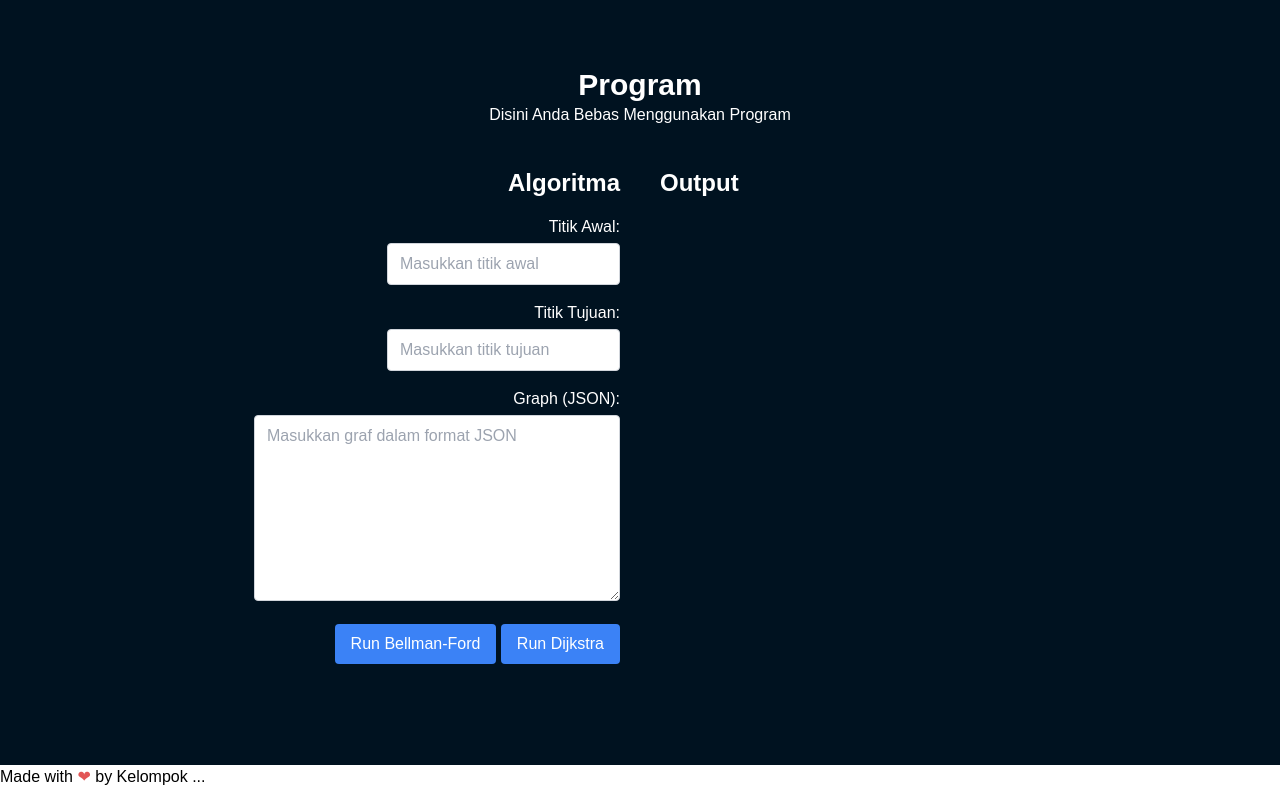
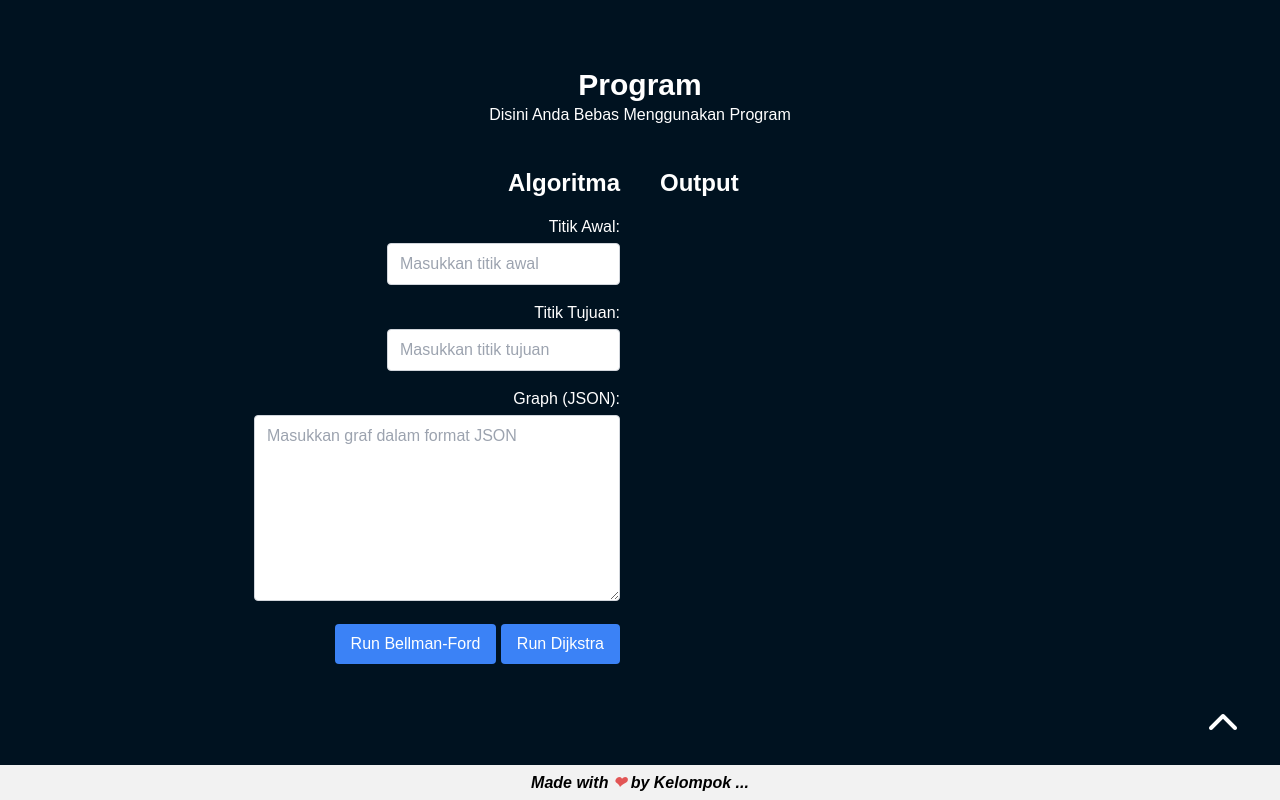
Before and after one commit to Fikri645/tubes-strategi-algoritma, a website: page public/index.html in a window 1280 px wide. Shown: the part 4035-4835 px from the top of the page. Drawn offline with Linux system fonts and the light colour scheme.

Commit message:
sedikit memperbaiki penampilan

```diff
--- a/public/index.html
+++ b/public/index.html
@@ -8,6 +8,7 @@
     <link rel="stylesheet" href="css/style.css" />
     <script src="js/algoritma.js"></script>
     <script defer src="js/index.js"></script>
+    <script src="https://kit.fontawesome.com/a54d2cbf95.js"></script>
   </head>
   <body>
     <section
@@ -41,11 +42,11 @@
             ></animate>
           </path>
         </svg>
-        <h1 class="text-4xl font-bold animasi-tulisan belum-muncul relative">
+        <h1 class="text-4xl font-bold animasi-tulisan belum-muncul hidden-kiri relative">
           Shortest Path Algorithms
         </h1>
         <h2
-          class="text-2xl font-semibold animasi-tulisan belum-muncul relative"
+          class="text-2xl font-semibold animasi-tulisan belum-muncul hidden-kiri relative"
         >
           Kelompok:
         </h2>
@@ -237,6 +238,9 @@
           <div id="run-time"></div>
         </div>
       </div>
+      <a href="#" class="to-top">
+        <i class="fas fa-chevron-up"></i>
+      </a>
     </section>
     <footer class="flex-rw">
       <p>Made with <span style="color: #e25555">❤</span> by Kelompok ...</p>
--- a/public/js/algoritma.js
+++ b/public/js/algoritma.js
@@ -8,7 +8,6 @@ function bellmanFord(graph, source) {
   }
   distance[source] = 0;
 
-  // Proses relaksasi pada setiap edge
   for (let i = 0; i < Object.keys(graph).length - 1; i++) {
     for (let u in graph) {
       for (let v in graph[u]) {
@@ -466,34 +465,6 @@ function runDijkstraDefault() {
     .setAttribute("prev-destination", destination);
 }
 
-function hideButton(button) {
-  button.classList.add("hidden");
-}
-
-function resetButton() {
-  var buttond = document.getElementById("buttond");
-  var buttonbf = document.getElementById("buttonbf");
-  buttond.classList.remove("hidden");
-  buttonbf.classList.remove("hidden");
-}
-
-function resetSemua() {
-  var buttond = document.getElementById("buttond");
-  var buttonbf = document.getElementById("buttonbf");
-  var petaMisi = document.querySelector(".peta-misi img");
-  petaMisi.src = "/assets/svg/peta-misi.svg";
-  buttond.classList.remove("hidden");
-  buttonbf.classList.remove("hidden");
-  document.getElementById("output-default").innerHTML = "";
-  document.getElementById("notif-misi").innerHTML = "";
-  document.getElementById("run-time-default").innerHTML = "";
-  document.getElementById("source-node-default").value = "";
-  document.getElementById("destination-default").value = "";
-  document
-    .getElementById("destination-default")
-    .setAttribute("prev-destination", "");
-}
-
 // Fungsi untuk menjalankan algoritma Dijkstra
 // function runDijkstraDefault() {
 //   const sourceNode = document.getElementById("source-node-default").value;
--- a/public/js/index.js
+++ b/public/js/index.js
@@ -4,8 +4,6 @@ const observer = new IntersectionObserver((entries) => {
     entries.forEach((entry) => {
         if (entry.isIntersecting) {
             entry.target.classList.add('sudah-muncul');
-        } else {
-            entry.target.classList.remove('sudah-muncul');
         }
     });
 });
@@ -13,3 +11,41 @@ const observer = new IntersectionObserver((entries) => {
 
 const hiddenElements = document.querySelectorAll('.belum-muncul');
 hiddenElements.forEach((element) => observer.observe(element));
+
+const toTop = document.querySelector(".to-top");
+
+window.addEventListener("scroll", () => {
+  if (window.scrollYOffset > 100) {
+    toTop.classList.add("active");
+  } else {
+    toTop.classList.remove("active");
+  }
+})
+
+function hideButton(button) {
+    button.classList.add("hidden");
+  }
+
+  function resetButton() {
+    var buttond = document.getElementById("buttond");
+    var buttonbf = document.getElementById("buttonbf");
+    buttond.classList.remove("hidden");
+    buttonbf.classList.remove("hidden");
+  }
+
+  function resetSemua() {
+    var buttond = document.getElementById("buttond");
+    var buttonbf = document.getElementById("buttonbf");
+    var petaMisi = document.querySelector(".peta-misi img");
+    petaMisi.src = "/assets/svg/peta-misi.svg";
+    buttond.classList.remove("hidden");
+    buttonbf.classList.remove("hidden");
+    document.getElementById("output-default").innerHTML = "";
+    document.getElementById("notif-misi").innerHTML = "";
+    document.getElementById("run-time-default").innerHTML = "";
+    document.getElementById("source-node-default").value = "";
+    document.getElementById("destination-default").value = "";
+    document
+      .getElementById("destination-default")
+      .setAttribute("prev-destination", "");
+  }
--- a/src/css/input.css
+++ b/src/css/input.css
@@ -3,6 +3,9 @@
 @tailwind utilities;
 
 @import url("https://fonts.googleapis.com/css2?family=Poppins:ital,wght@0,100;0,200;0,300;0,400;0,500;0,600;0,700;0,800;0,900;1,100;1,200;1,300;1,400;1,500;1,600;1,700;1,800;1,900&display=swap");
+html {
+  scroll-behavior: smooth;
+}
 body {
   font-family: "Poppins", sans-serif;
 }
@@ -16,18 +19,18 @@ section {
 .belum-muncul {
   opacity: 0;
   filter: blur(5px);
-  transition: all 2s;
+  transition: all 4s cubic-bezier(0.1, 0.82, 0.165, 1);
 }
 
 .hidden-kiri {
   transform: translateX(-100%);
 }
 
-/* @media(prefers-reduced-motion) {
+@media(prefers-reduced-motion) {
   .belum-muncul {
     transition: none;
   }
-} */
+}
 
 .sudah-muncul {
   opacity: 1;
@@ -67,3 +70,35 @@ section {
 #algoritma {
   background-color: #001220;
 }
+
+.to-top {
+  position: fixed;
+  bottom: 16px;
+  right:32px;
+  width:50px;
+  height:50px;
+  border-radius: 50%;
+  display: flex;
+  align-items: center;
+  justify-content: center;
+  font-size:32px;
+  color:white;
+  text-decoration: none;
+  transition: all .4s;
+}
+
+.to-top.active {
+  bottom:32px;
+  pointer-events: auto;
+  opacity:1;
+}
+
+footer {
+  display: flex;
+  justify-content: center;
+  align-items: center;
+  height: 35px; /* Ubah tinggi sesuai kebutuhan Anda */
+  background-color: #f2f2f2; /* Ubah warna latar belakang sesuai kebutuhan Anda */
+  font-weight: bolder;
+  font-style: italic;
+}
```
Also changed, not shown: public/css/style.css.
